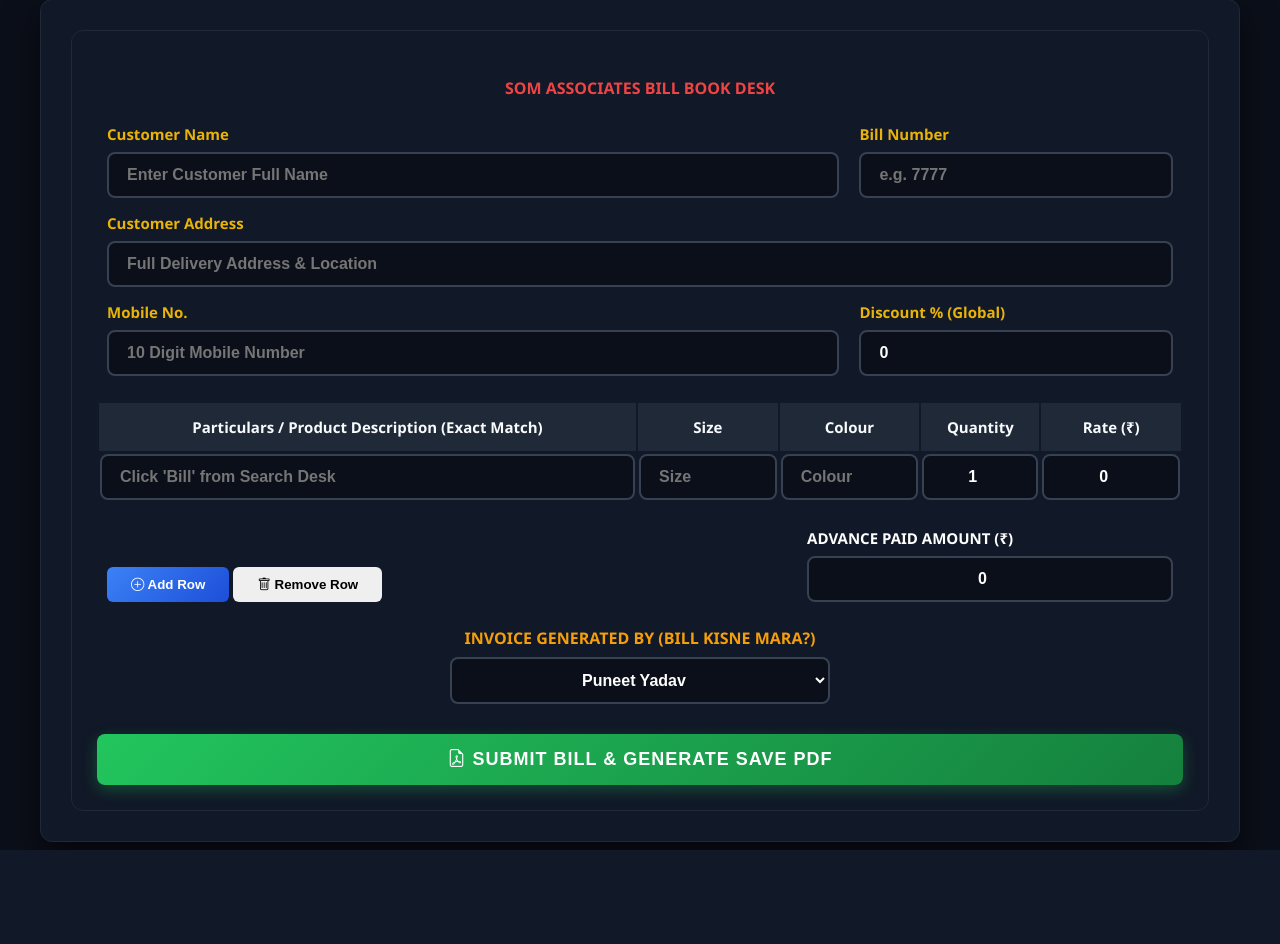
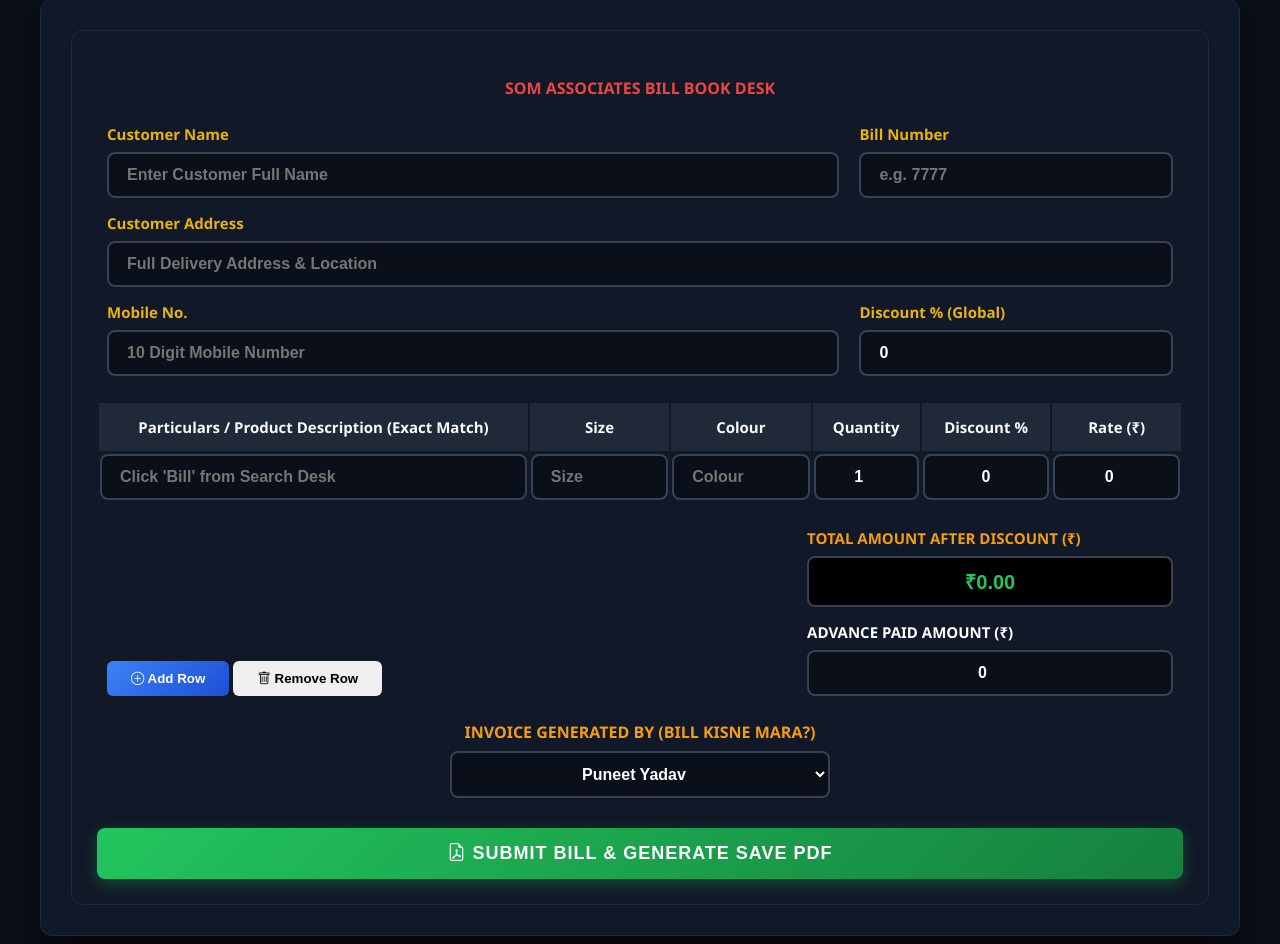
Before and after one commit to carysilsom/carysil_master_inventory, a Flask app: page / in a window 1280 px wide, after a click on "BILLING DESK". Shown: the part 247-1191 px from the top of the page. Before the commit the page ends 1097 px from the top, so only its background shows below. Run offline with Flask 3, Linux system fonts and the light colour scheme; the visitor is signed in with stand-in values (Sample User, id 1); some libraries are stand-ins or nearby versions.

Commit message:
feat: updated billing desk with item-wise discount column and imported new master stock data with serial numbers

```diff
--- a/app.py
+++ b/app.py
@@ -425,9 +425,11 @@ def generate_pdf_invoice(bill_data):
     for item in items_list:
         qty = int(item.get('qty', item.get('qty_to_minus', 1)))
         rate = float(item.get('rate', item.get('price', 0)))
-        disc_input = str(item.get('discount', '0')).replace('%', '').strip()
 
+        # --- FIXED ITEM-WISE DISCOUNT RECOGNITION LOGIC ---
+        disc_input = str(item.get('discount', '')).replace('%', '').strip()
         if not disc_input or disc_input == '0':
+            # Agar individual item par discount nahi hai tabhi global uthayega
             disc_input = str(bill_data.get('global_discount', '0')).replace('%', '').strip()
 
         gross_amount = qty * rate
@@ -544,6 +546,15 @@ def generate_bill():
         conn = get_db_connection()
         cursor = conn.cursor()
 
+        # === 🛡️ AUTO-CORRECTION DATABASE GUARD ENGINE 🛡️ ===
+        try:
+            cursor.execute("ALTER TABLE bill_history ADD COLUMN IF NOT EXISTS price NUMERIC(12,2);")
+            cursor.execute("ALTER TABLE bill_history ADD COLUMN IF NOT EXISTS billed_by VARCHAR(100);")
+            conn.commit()
+        except Exception as table_fix_err:
+            print(f"Table patch skip or auto-applied: {table_fix_err}")
+            conn.rollback()
+
         items_list = bill_data.get('items', [])
         if not items_list and 'product_name' in bill_data:
             items_list = [bill_data]
@@ -583,10 +594,12 @@ def generate_bill():
             p_col = item.get('colour', '').strip()
             qty_needed = int(item.get('qty', item.get('qty_to_minus', 1)))
             rate = float(item.get('rate', item.get('price', 0)))
-            disc_input = str(item.get('discount', '0')).replace('%', '').strip()
 
+            # --- FIXED ITEM-WISE DISCOUNT DB ENTRY LOGIC ---
+            disc_input = str(item.get('discount', '')).replace('%', '').strip()
             if not disc_input or disc_input == '0':
                 disc_input = str(bill_data.get('global_discount', '0')).replace('%', '').strip()
+
             if not p_name: continue
 
             # Decrement Master Stock Live Engine
--- a/templates/index.html
+++ b/templates/index.html
@@ -139,7 +139,7 @@
                 </div>
                 <div class="grid-col-custom" style="width: 30%;">
                     <label class="form-label-custom">Discount % (Global)</label>
-                    <input type="text" id="globalDiscount" class="form-control text-center" value="0" placeholder="e.g. 35-3">
+                    <input type="text" id="globalDiscount" class="form-control text-center" value="0" placeholder="e.g. 35-3" oninput="updateLiveTotal()">
                 </div>
             </div>
 
@@ -147,11 +147,12 @@
                 <table class="table table-bordered align-middle m-0" style="width: 100%;">
                     <thead class="table-dark text-center" style="background-color: #1f2937;">
                         <tr style="height: 48px; font-size: 15px;">
-                            <th style="width: 50%;">Particulars / Product Description (Exact Match)</th>
+                            <th style="width: 40%;">Particulars / Product Description (Exact Match)</th>
                             <th style="width: 13%;">Size</th>
                             <th style="width: 13%;">Colour</th>
-                            <th style="width: 11%;">Quantity</th>
-                            <th style="width: 13%;">Rate (₹)</th>
+                            <th style="width: 10%;">Quantity</th>
+                            <th style="width: 12%;">Discount %</th>
+                            <th style="width: 12%;">Rate (₹)</th>
                         </tr>
                     </thead>
                     <tbody id="billItemsBody">
@@ -159,8 +160,9 @@
                             <td><input type="text" class="form-control part-input" placeholder="Click 'Bill' from Search Desk"></td>
                             <td><input type="text" class="form-control size-input" placeholder="Size"></td>
                             <td><input type="text" class="form-control color-input" placeholder="Colour"></td>
-                            <td><input type="number" class="form-control qty-input text-center" value="1" min="1" style="text-align: center;"></td>
-                            <td><input type="number" class="form-control rate-input text-center" value="0" style="text-align: center;"></td>
+                            <td><input type="number" class="form-control qty-input text-center" value="1" min="1" style="text-align: center;" oninput="updateLiveTotal()"></td>
+                            <td><input type="text" class="form-control discount-input text-center" value="0" placeholder="e.g. 20" style="text-align: center;" oninput="updateLiveTotal()"></td>
+                            <td><input type="number" class="form-control rate-input text-center" value="0" style="text-align: center;" oninput="updateLiveTotal()"></td>
                         </tr>
                     </tbody>
                 </table>
@@ -172,8 +174,14 @@
                     <button class="btn btn-danger fw-bold" style="padding: 10px 24px; font-weight: 800; border: none; border-radius: 6px;" onclick="removeLastBillRow()"><i class="bi bi-trash"></i> Remove Row</button>
                 </div>
                 <div class="grid-col-custom" style="width: 35%;">
-                    <label class="form-label-custom" style="color: #ffffff;">ADVANCE PAID AMOUNT (₹)</label>
-                    <input type="number" id="advancePaid" class="form-control text-center fw-bold text-success" value="0" style="text-align: center;">
+                    <div style="margin-bottom: 15px;">
+                        <label class="form-label-custom" style="color: #f59e0b; font-weight: 900;">TOTAL AMOUNT AFTER DISCOUNT (₹)</label>
+                        <input type="text" id="liveTotalDisplay" class="form-control text-center fw-bold" readonly value="₹0.00" style="text-align: center; background-color: #000000 !important; color: #22c55e !important; border: 2px solid #22c55e; font-size: 20px !important;">
+                    </div>
+                    <div>
+                        <label class="form-label-custom" style="color: #ffffff;">ADVANCE PAID AMOUNT (₹)</label>
+                        <input type="number" id="advancePaid" class="form-control text-center fw-bold text-success" value="0" style="text-align: center;">
+                    </div>
                 </div>
             </div>
 
@@ -331,6 +339,50 @@
             if(panelId === 'bill-history-desk') links[3].classList.add('active-tab');
             if(panelId === 'inward-history-desk') links[4].classList.add('active-tab');
         }
+    }
+
+    // NEW LIVE TOTAL CALCULATION LOGIC
+    function calculateDoubleDiscountJS(grossAmount, discountStr) {
+        if (!discountStr || discountStr.trim() === "" || discountStr.trim() === "0") {
+            return grossAmount;
+        }
+        let cleanStr = discountStr.replace(/%/g, '').trim();
+        if (cleanStr.includes('-')) {
+            let discounts = cleanStr.split('-').map(d => parseFloat(d.trim())).filter(d => !isNaN(d));
+            let currentAmount = grossAmount;
+            discounts.forEach(d => {
+                currentAmount = currentAmount * (1 - (d / 100.0));
+            });
+            return currentAmount;
+        } else {
+            let dVal = parseFloat(cleanStr);
+            if (isNaN(dVal)) return grossAmount;
+            return grossAmount * (1 - (dVal / 100.0));
+        }
+    }
+
+    function updateLiveTotal() {
+        let rows = document.getElementById('billItemsBody').getElementsByClassName('bill-item-row');
+        let globalDisc = document.getElementById('globalDiscount').value || '0';
+        let grandTotal = 0;
+
+        for (let i = 0; i < rows.length; i++) {
+            let part = rows[i].querySelector('.part-input').value;
+            if (part && part.trim() !== "") {
+                let qty = parseInt(rows[i].querySelector('.qty-input').value) || 0;
+                let rate = parseFloat(rows[i].querySelector('.rate-input').value) || 0;
+                let itemDisc = rows[i].querySelector('.discount-input').value || '0';
+
+                if (itemDisc.trim() === '0' || itemDisc.trim() === '') {
+                    itemDisc = globalDisc;
+                }
+
+                let gross = qty * rate;
+                let net = calculateDoubleDiscountJS(gross, itemDisc);
+                grandTotal += net;
+            }
+        }
+        document.getElementById('liveTotalDisplay').value = '₹' + grandTotal.toLocaleString('en-IN', { minimumFractionDigits: 2, maximumFractionDigits: 2 });
     }
 
     // TALLY REGISTER DATA FETCH: BILLING HISTORY LOGIC
@@ -503,8 +555,10 @@
         targetRow.querySelector('.color-input').value = colour;
         targetRow.querySelector('.rate-input').value = price;
         targetRow.querySelector('.qty-input').value = 1;
+        targetRow.querySelector('.discount-input').value = '0';
 
         switchTab('billing-desk', null);
+        updateLiveTotal();
     }
 
     // === EKDAM FIXED AND AUTOMATIC INWARD FUNCTION ===
@@ -529,6 +583,8 @@
             for(let i=0; i<inputs.length; i++) {
                 if(inputs[i].className.includes('qty-input')) {
                     inputs[i].value = 1;
+                } else if(inputs[i].className.includes('discount-input')) {
+                    inputs[i].value = '0';
                 } else if(inputs[i].className.includes('rate-input')) {
                     inputs[i].value = 0;
                 } else {
@@ -537,6 +593,7 @@
             }
             tbody.appendChild(newRow);
         }
+        updateLiveTotal();
     }
 
     function removeLastBillRow() {
@@ -547,6 +604,7 @@
         } else {
             alert("CANNOT DELETE SINGLE ROW!");
         }
+        updateLiveTotal();
     }
 
     function submitBillForm() {
@@ -557,13 +615,17 @@
         for(let i=0; i<rows.length; i++) {
             let part = rows[i].querySelector('.part-input').value;
             if(part && part.trim() !== "") {
+                let rowDisc = rows[i].querySelector('.discount-input').value || '0';
+                if(rowDisc.trim() === '0' || rowDisc.trim() === '') {
+                    rowDisc = globDisc;
+                }
                 items.push({
                     particulars: part,
                     size: rows[i].querySelector('.size-input').value,
                     colour: rows[i].querySelector('.color-input').value,
                     qty: rows[i].querySelector('.qty-input').value,
                     rate: rows[i].querySelector('.rate-input').value,
-                    discount: globDisc
+                    discount: rowDisc
                 });
             }
         }
```
Also changed, not shown: import_data.py (+6 -3 lines), carysil_inventory.db, 1 other file.
